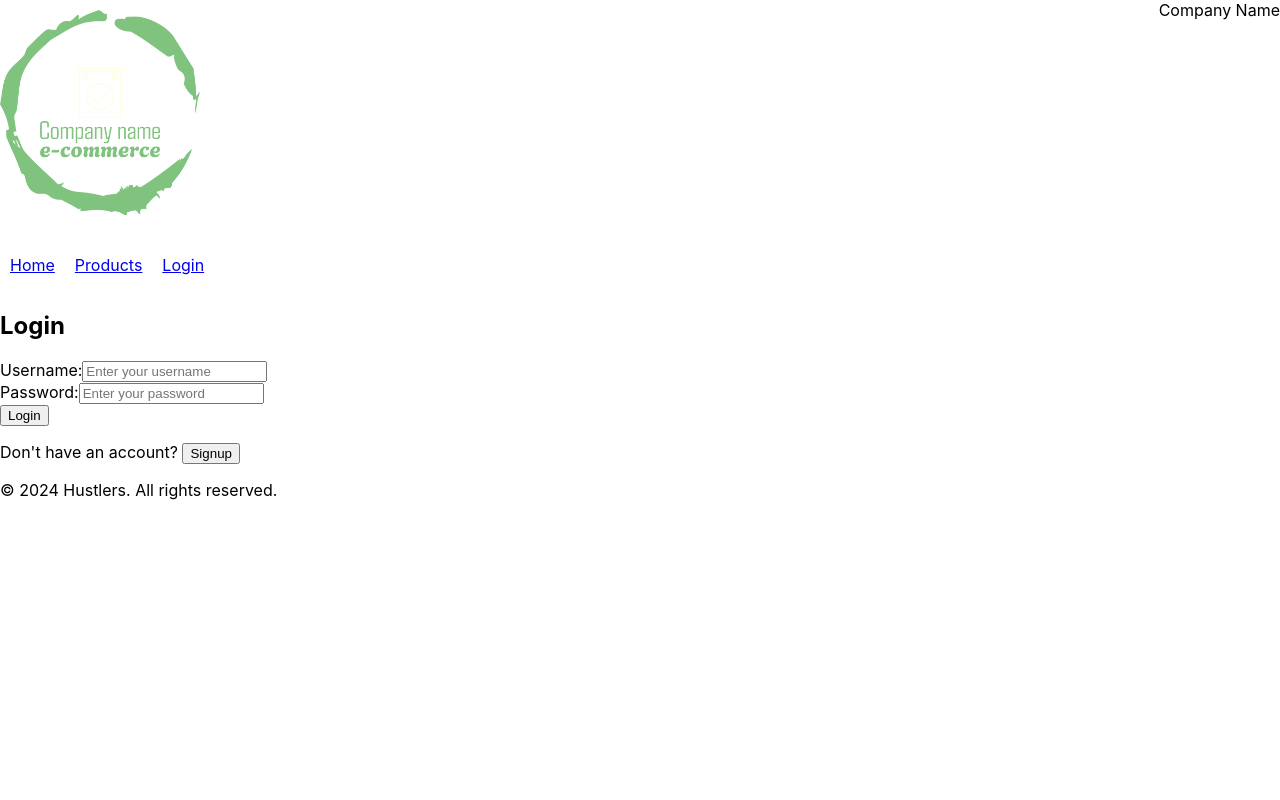
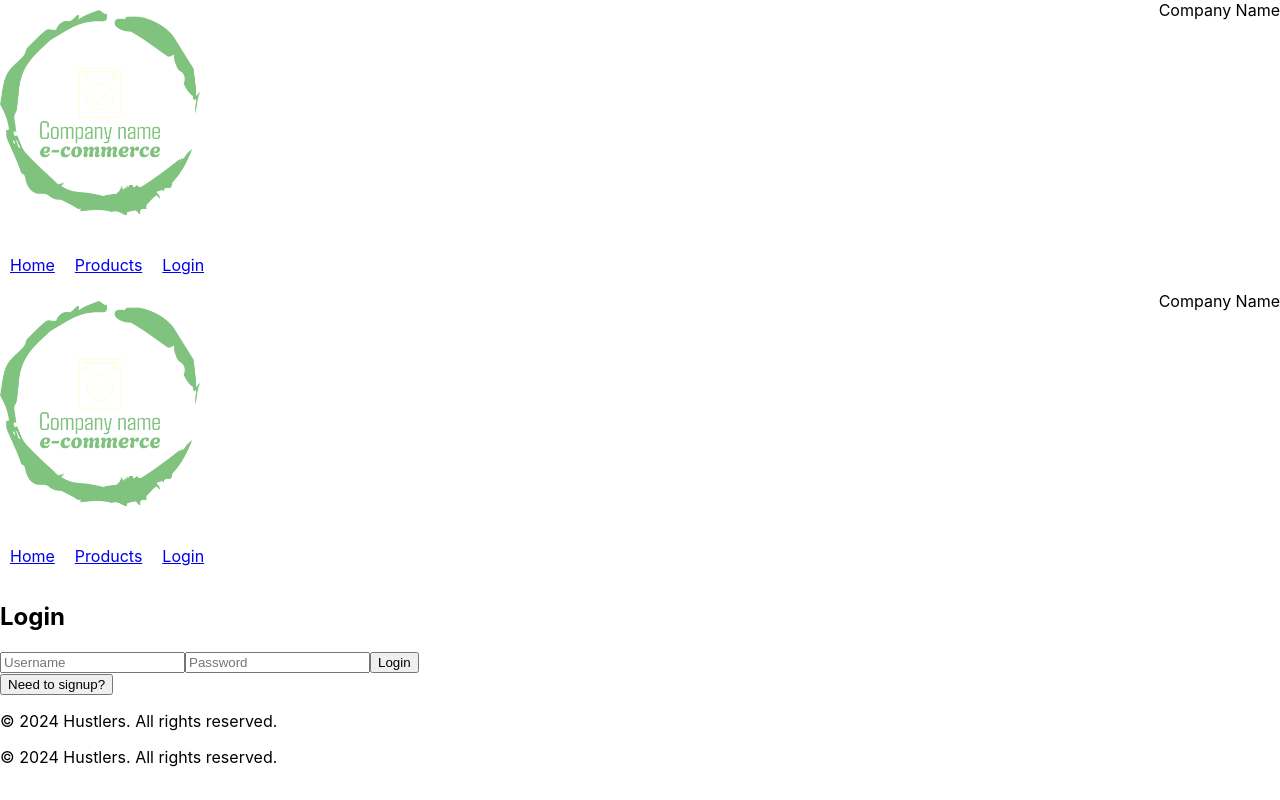
Before and after one commit to Bilal4700/Assignment-5-final-ENSF-381, a React (Create React App) app: page /login in a window 1280 px wide. Built offline with nearby package versions, Linux system fonts and the light colour scheme.

Commit message:
changed code

```diff
--- a/src/App.js
+++ b/src/App.js
@@ -4,31 +4,22 @@ import { BrowserRouter as Router, Routes, Route, Navigate } from 'react-router-d
 import Homepage from './components/Homepage';
 import Productpage from './components/Productpage';
 import LoginPage from './components/LoginPage';
+import Header from './components/Header';
+import Footer from './components/Footer';
 
 const App = () => {
-  // State to track login status
-  const [isLoggedIn, setIsLoggedIn] = useState(false);
+  const [isUserAuthenticated, setAuthenticationStatus] = useState(false);
 
   return (
     <Router>
-      <div>
-        <Routes>
-          {/* Route for the homepage */}
-          <Route path="/" element={<Homepage />} />
-
-          {/* Protected route for the product page */}
-          <Route
-            path="/products"
-            element={isLoggedIn ? <Productpage /> : <Navigate to="/login" />}
-          />
-
-          {/* Route for the login page */}
-          <Route path="/login" element={<LoginPage setIsLoggedIn={setIsLoggedIn} />} />
-
-          {/* Redirect unknown routes to the homepage */}
-          <Route path="*" element={<Navigate to="/" />} />
-        </Routes>
-      </div>
+      <Header />
+      <Routes>
+        <Route path="/" element={<Homepage />} />
+        <Route path="/login" element={<LoginPage setIsLoggedIn={setAuthenticationStatus} />} />
+        <Route path="/products" element={isUserAuthenticated ? <Productpage /> : <Navigate to="/login" replace />} />
+        <Route path="*" element={<Navigate to="/" replace />} />
+      </Routes>
+      <Footer />
     </Router>
   );
 };
--- a/src/components/LoginForm.js
+++ b/src/components/LoginForm.js
@@ -1,46 +1,37 @@
 // LoginForm.js
 import React, { useState } from 'react';
 
-const LoginForm = ({ switchToSignup, onSubmit }) => {
+const LoginForm = ({ onToggle, setIsLoggedIn }) => {
   const [username, setUsername] = useState('');
   const [password, setPassword] = useState('');
 
-    const handleSubmit = (event) => {
+  const handleSubmit = async (event) => {
     event.preventDefault();
+    const response = await fetch('http://localhost:5000/login', {
+      method: 'POST',
+      headers: {
+        'Content-Type': 'application/json',
+      },
+      body: JSON.stringify({ username, password }),
+    });
 
-        if (username.trim() === '' || password.trim() === '') {
-            alert('Please fill in all fields.');
-            return;
+    if (response.ok) {
+      setIsLoggedIn(true);
+      alert("Login successful!");
+    } else {
+      alert("Failed to log in. Please check your credentials.");
     }
-
-        onSubmit({ username, password });
   };
 
   return (
     <div>
       <h2>Login</h2>
       <form onSubmit={handleSubmit}>
-                <div>
-                    <label>Username:</label>
-                    <input
-                        type="text"
-                        placeholder="Enter your username"
-                        value={username}
-                        onChange={(e) => setUsername(e.target.value)}
-                    />
-                </div>
-                <div>
-                    <label>Password:</label>
-                    <input
-                        type="password"
-                        placeholder="Enter your password"
-                        value={password}
-                        onChange={(e) => setPassword(e.target.value)}
-                    />
-                </div>
+        <input type="text" placeholder="Username" value={username} onChange={(e) => setUsername(e.target.value)} />
+        <input type="password" placeholder="Password" value={password} onChange={(e) => setPassword(e.target.value)} />
         <button type="submit">Login</button>
       </form>
-            <p>Don't have an account? <button onClick={switchToSignup}>Signup</button></p>
+      <button onClick={onToggle}>Need to signup?</button>
     </div>
   );
 };
--- a/src/components/LoginPage.js
+++ b/src/components/LoginPage.js
@@ -8,24 +8,18 @@ import Footer from './Footer';
 const LoginPage = ({ setIsLoggedIn }) => {
   const [showLogin, setShowLogin] = useState(true);
 
-  const toggleForm = () => setShowLogin(!showLogin);
-
   return (
-    <div>
+    <>
       <Header />
-      {showLogin ? (
-        <LoginForm
-          onLoginSubmit={setIsLoggedIn}
-          onSwitchToSignup={toggleForm}
-        />
-      ) : (
-        <SignupForm
-          onSubmit={setIsLoggedIn}
-          switchToLogin={toggleForm}
-        />
-      )}
+      <div>
+        {showLogin ? (
+          <LoginForm onToggle={() => setShowLogin(false)} setIsLoggedIn={setIsLoggedIn} />
+        ) : (
+          <SignupForm onToggle={() => setShowLogin(true)} />
+        )}
+      </div>
       <Footer />
-    </div>
+    </>
   );
 };
 
--- a/src/components/SignupForm.js
+++ b/src/components/SignupForm.js
@@ -1,70 +1,39 @@
 // SignupForm.js
 import React, { useState } from 'react';
 
-const SignupForm = ({ switchToLogin, onSubmit }) => {
+const SignupForm = ({ onToggle }) => {
   const [username, setUsername] = useState('');
   const [password, setPassword] = useState('');
-    const [confirmPassword, setConfirmPassword] = useState('');
   const [email, setEmail] = useState('');
 
-    const handleSubmit = (event) => {
+  const handleSubmit = async (event) => {
     event.preventDefault();
+    const response = await fetch('http://localhost:5000/signup', {
+      method: 'POST',
+      headers: {
+        'Content-Type': 'application/json',
+      },
+      body: JSON.stringify({ username, password, email }),
+    });
 
-        if (username.trim() === '' || password.trim() === '' || confirmPassword.trim() === '' || email.trim() === '') {
-            alert('Please fill in all fields.');
-            return;
+    if (response.ok) {
+      alert("Signup successful!");
+      onToggle(); // Switch back to the login form
+    } else {
+      alert("Signup failed. Please try again.");
     }
-        if (password !== confirmPassword) {
-            alert('Passwords do not match.');
-            return;
-        }
-
-        onSubmit({ username, password, email });
   };
 
   return (
     <div>
       <h2>Signup</h2>
       <form onSubmit={handleSubmit}>
-                <div>
-                    <label>Username:</label>
-                    <input
-                        type="text"
-                        placeholder="Choose a username"
-                        value={username}
-                        onChange={(e) => setUsername(e.target.value)}
-                    />
-                </div>
-                <div>
-                    <label>Password:</label>
-                    <input
-                        type="password"
-                        placeholder="Choose a password"
-                        value={password}
-                        onChange={(e) => setPassword(e.target.value)}
-                    />
-                </div>
-                <div>
-                    <label>Confirm Password:</label>
-                    <input
-                        type="password"
-                        placeholder="Confirm your password"
-                        value={confirmPassword}
-                        onChange={(e) => setConfirmPassword(e.target.value)}
-                    />
-                </div>
-                <div>
-                    <label>Email:</label>
-                    <input
-                        type="email"
-                        placeholder="Enter your email"
-                        value={email}
-                        onChange={(e) => setEmail(e.target.value)}
-                    />
-                </div>
+        <input type="text" placeholder="Username" value={username} onChange={(e) => setUsername(e.target.value)} />
+        <input type="password" placeholder="Password" value={password} onChange={(e) => setPassword(e.target.value)} />
+        <input type="email" placeholder="Email" value={email} onChange={(e) => setEmail(e.target.value)} />
         <button type="submit">Signup</button>
       </form>
-            <p>Already have an account? <button onClick={switchToLogin}>Login</button></p>
+      <button onClick={onToggle}>Already have an account?</button>
     </div>
   );
 };
```
Lines whose indentation alone changed are shown as unchanged.
